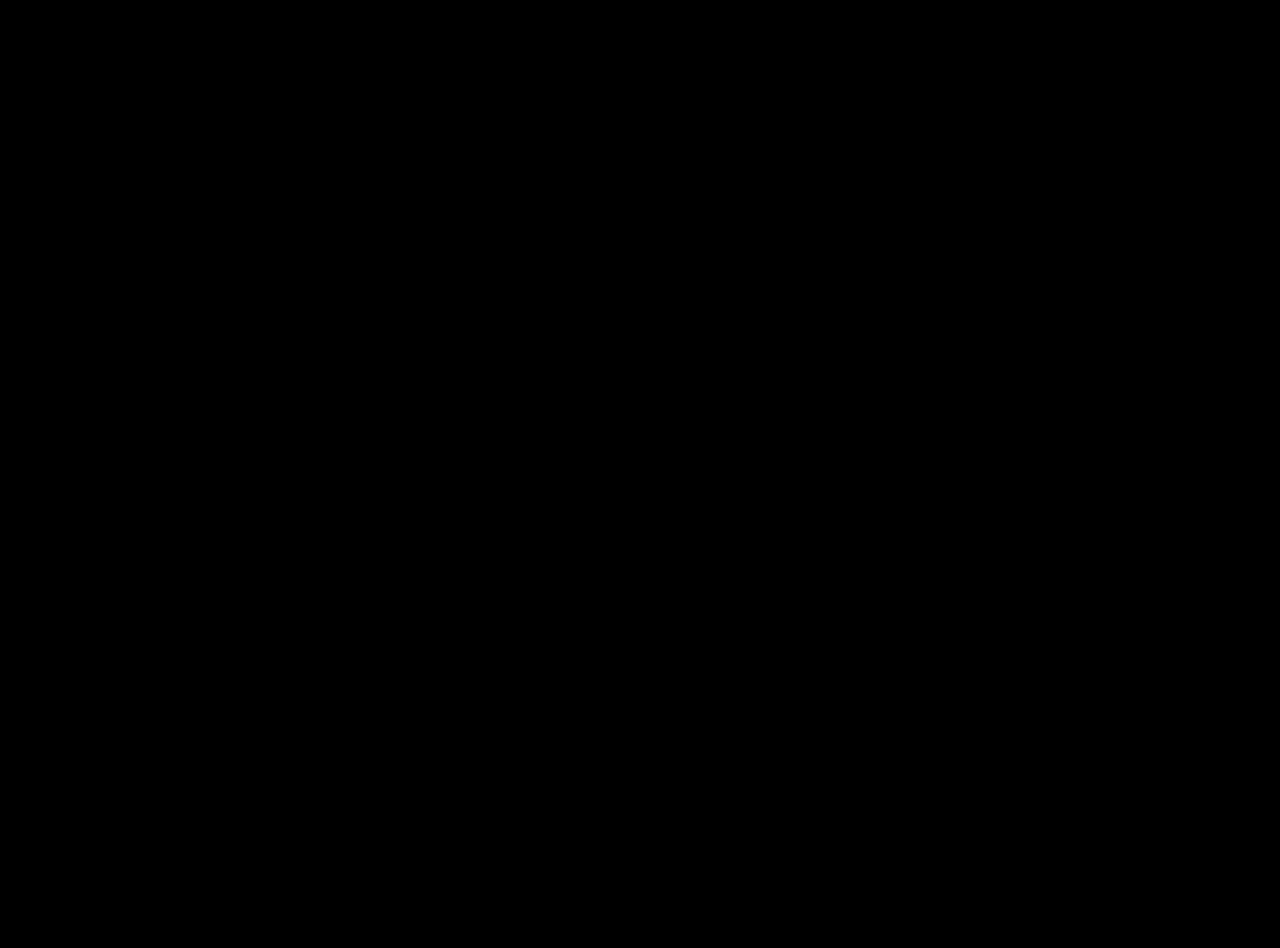
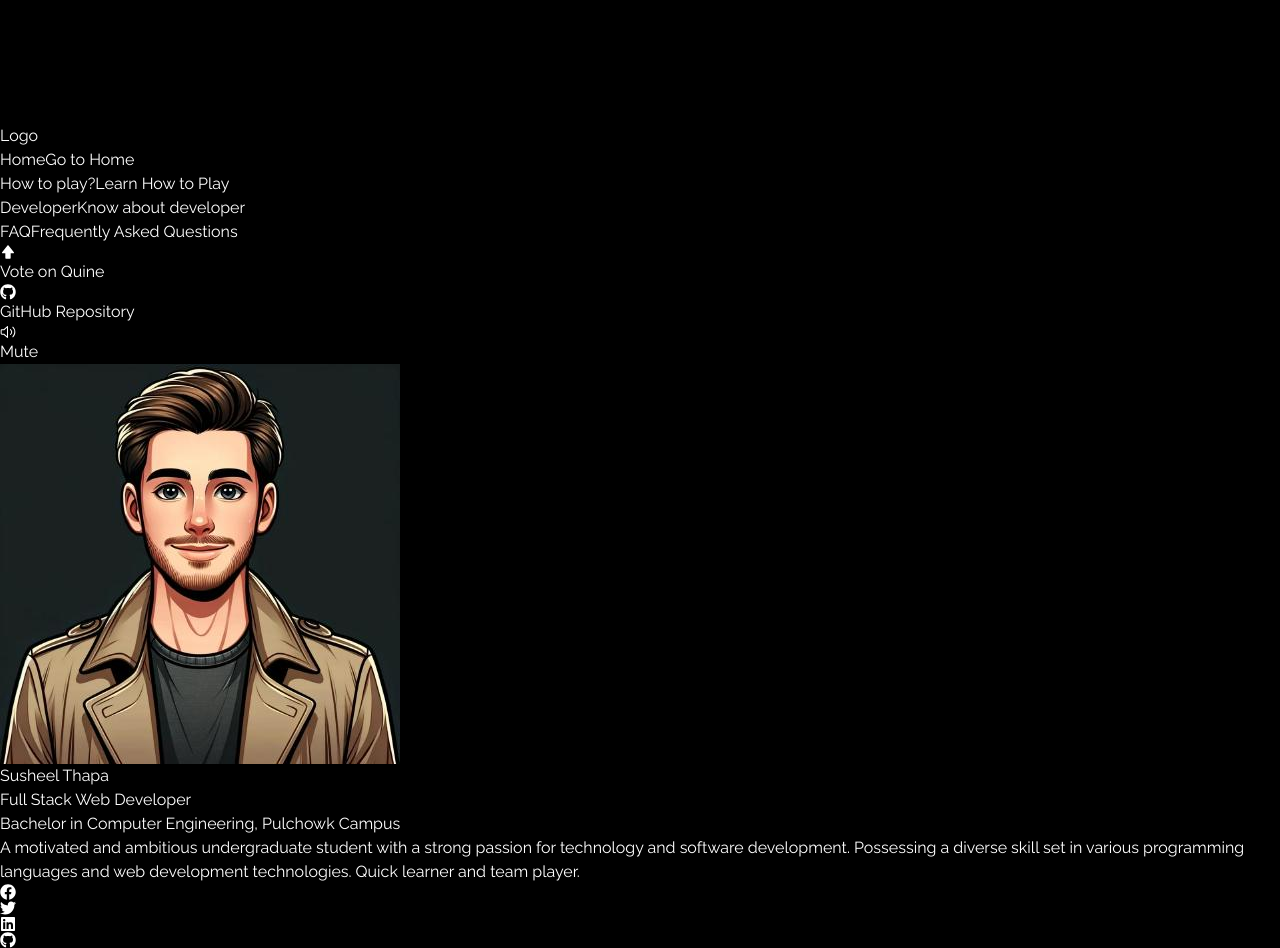
Before and after one commit to SusheelThapa/Tic-Tac-Toe, a React (Vite) app: page /developer in a window 1280 px wide. Before the commit this address had no page. Shown: the part 900-1848 px from the top of the page. Before the commit the page ends 800 px from the top, so only its background shows below. Built offline with nearby package versions, Linux system fonts and the light colour scheme.

Commit message:
Create developer page

```diff
--- a/src/components/Header.tsx
+++ b/src/components/Header.tsx
@@ -4,6 +4,7 @@ import logo from "../assets/images/logo.png";
 import { GoMute } from "react-icons/go";
 import { GoUnmute } from "react-icons/go";
 import { Tour } from "shepherd.js/tour";
+import { Link } from "react-router-dom";
 
 interface Props {
   mute: boolean;
@@ -25,21 +26,25 @@ const Header = ({ mute, handleMuteButton, how_to_play }: Props) => {
         className="px-4 sm:px-16 mx-4 sm:mx-10 flex justify-start items-center list-none w-full text-base sm:text-lg font-semibold tracking-widest gap-16"
       >
         <li className="relative group cursor-pointer p-2 px-4" id="home">
-          Home
+          <Link to="/">Home</Link>
           <span className="font-semibold absolute left-1/2 transform -translate-x-1/2 translate-y-10 invisible group-hover:visible bg-white text-black text-sm tracking-widest rounded-md py-1 px-2 whitespace-nowrap">
             Go to Home
           </span>
         </li>
-        <li className="relative group cursor-pointer p-2 px-4" id="how-to-play" onClick={() => how_to_play.start()}>
+        <li
+          className="relative group cursor-pointer p-2 px-4"
+          id="how-to-play"
+          onClick={() => how_to_play.start()}
+        >
           How to play?
           <span className="font-semibold absolute left-1/2 transform -translate-x-1/2 translate-y-10 invisible group-hover:visible bg-white text-black text-sm tracking-widest rounded-md py-1 px-2 whitespace-nowrap">
             Learn How to Play
           </span>
         </li>
         <li className="relative group cursor-pointer p-2 px-4" id="about">
-          About
+          <Link to="/developer">Developer</Link>
           <span className="font-semibold absolute left-1/2 transform -translate-x-1/2 translate-y-10 invisible group-hover:visible bg-white text-black text-sm tracking-widest rounded-md py-1 px-2 whitespace-nowrap">
-            About Us
+            Know about developer
           </span>
         </li>
         <li className="relative group cursor-pointer p-2 px-4" id="faq">
--- /dev/null
+++ b/src/pages/Developer.tsx
@@ -0,0 +1,73 @@
+import React from "react";
+import Header from "../components/Header";
+import { FaFacebook, FaTwitter, FaLinkedin, FaGithub } from "react-icons/fa";
+import susheel from "../assets/images/susheel.jpeg";
+
+const Developer = () => {
+  return (
+    <>
+      <Header />
+      <div className="flex items-center justify-center">
+        <div className="flex flex-col md:flex-row items-center justify-center bg-black text-white p-8 h-[80vh] w-4/5">
+          <div className="w-full md:w-1/3 flex justify-center items-center mb-6 md:mb-0">
+            <img
+              src={susheel}
+              alt="Profile"
+              className="rounded-full w-64 h-64 md:w-80 md:h-80 object-cover"
+            />
+          </div>
+          <div className="w-full md:w-2/3 md:pl-8 text-center md:text-left">
+            <h1 className="text-4xl font-bold mb-4">Susheel Thapa</h1>
+            <h3 className="text-2xl mb-4">Full Stack Web Developer</h3>
+            <p className="text-lg mb-4">
+              Bachelor in Computer Engineering, Pulchowk Campus
+            </p>
+            <p className="text-lg mb-4 w-3/4">
+              {" "}
+              A motivated and ambitious undergraduate student with a strong
+              passion for technology and software development. Possessing a
+              diverse skill set in various programming languages and web
+              development technologies. Quick learner and team player.
+            </p>
+            <div className="flex justify-center md:justify-start space-x-4 mb-4">
+              <a
+                href="https://www.facebook.com/susheelthapaa/"
+                target="_blank"
+                rel="noopener noreferrer"
+                className="text-2xl hover:text-gray-400"
+              >
+                <FaFacebook />
+              </a>
+              <a
+                href="https://twitter.com/_susheel_thapa"
+                target="_blank"
+                rel="noopener noreferrer"
+                className="text-2xl hover:text-gray-400"
+              >
+                <FaTwitter />
+              </a>
+              <a
+                href="https://www.linkedin.com/in/susheelthapa"
+                target="_blank"
+                rel="noopener noreferrer"
+                className="text-2xl hover:text-gray-400"
+              >
+                <FaLinkedin />
+              </a>
+              <a
+                href="https://github.com/SusheelThapa"
+                target="_blank"
+                rel="noopener noreferrer"
+                className="text-2xl hover:text-gray-400"
+              >
+                <FaGithub />
+              </a>
+            </div>
+          </div>
+        </div>
+      </div>
+    </>
+  );
+};
+
+export default Developer;
--- a/src/routes/AppRoutes.tsx
+++ b/src/routes/AppRoutes.tsx
@@ -1,11 +1,13 @@
 import { BrowserRouter as Router, Routes, Route } from "react-router-dom";
 import Home from "../pages/Home";
+import Developer from "../pages/Developer";
 
 const AppRoutes = () => {
   return (
     <Router>
       <Routes>
         <Route path="/" element={<Home />} />
+        <Route path="/developer" element={<Developer />} />
       </Routes>
     </Router>
   );
```
Also changed, not shown: src/assets/images/susheel.jpeg (added).
